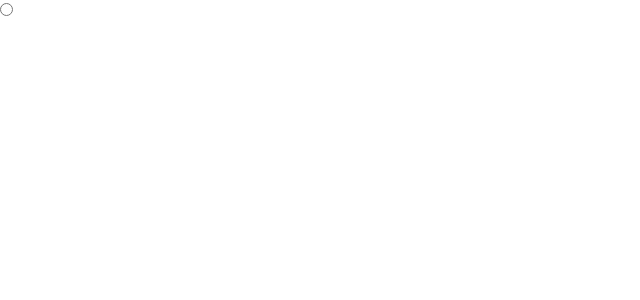
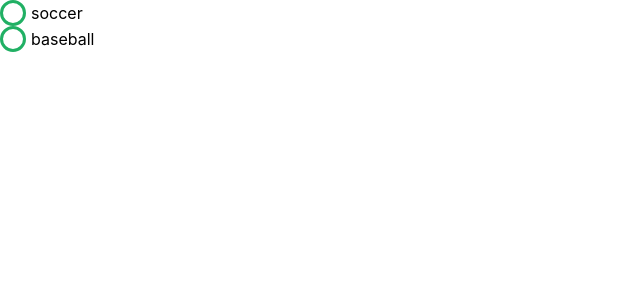
Before and after one commit to uemanX/nextjs-tips, a Next.js app: page /radio in a window 1280 px wide. Shown: the top 300 px of the page, without its empty margins (0-640 px from the left). Built offline with nearby package versions, Linux system fonts and the light colour scheme.

Commit message:
Create radioButton component.

```diff
--- a/src/component/atom/Radio.tsx
+++ b/src/component/atom/Radio.tsx
@@ -1,5 +1,96 @@
-const Radio = () => {
-  return <input type="radio" />;
+import styled from "@emotion/styled";
+
+const RadioWrapper = styled.div`
+  display: inline-flex;
+  flex-direction: row;
+  align-items: center;
+  gap: 5px;
+
+  & > label {
+    cursor: pointer;
+  }
+`;
+
+const StyledRadio = styled.span`
+  position: relative;
+
+  & > input {
+    opacity: 0;
+    position: absolute;
+    z-index: 2;
+    width: 100%;
+    height: 100%;
+    cursor: pointer;
+  }
+
+  & > span {
+    position: relative;
+    display: block;
+    width: 26px;
+    height: 26px;
+  }
+
+  // 枠
+  & > span::before {
+    position: absolute;
+    content: "";
+    display: block;
+    width: inherit;
+    height: inherit;
+    border: 3px solid var(--green);
+    border-radius: 50%;
+  }
+
+  // レ点
+  & > span::after {
+    content: "";
+    display: block;
+    width: inherit;
+    height: inherit;
+    position: absolute;
+    transform-origin: center;
+    transform: scale(0);
+    border-radius: 50%;
+    background: var(--green);
+    transition-duration: var(--duration);
+  }
+
+  // チェック時に中丸を表示
+  & > input:checked + span::after {
+    transform: scale(0.5);
+  }
+
+  & > input:disabled {
+    pointer-events: none;
+  }
+
+  & > input:disabled + span::before {
+    border-color: var(--gray);
+  }
+
+  & > input:disabled + span::after {
+    background: var(--gray);
+  }
+`;
+
+type RadioProps = {
+  id?: string;
+  label?: string;
+  name?: string;
+  checked?: boolean;
+  disabled?: boolean;
+};
+
+const Radio = ({ id, label, name, checked, disabled }: RadioProps) => {
+  return (
+    <RadioWrapper>
+      <StyledRadio>
+        <input type="radio" id={id} name={name} />
+        <span></span>
+      </StyledRadio>
+      <label htmlFor={id}>{label}</label>
+    </RadioWrapper>
+  );
 };
 
 export default Radio;
--- a/src/pages/radio.tsx
+++ b/src/pages/radio.tsx
@@ -1,9 +1,11 @@
 import { NextPage } from "next";
+import Radio from "../component/atom/Radio";
 
 const RadioPage: NextPage = () => {
   return (
-    <div>
-      <input type="radio" />
+    <div style={{ display: "flex", flexDirection: "column" }}>
+      <Radio label="soccer" id="soccer" name="group" />
+      <Radio label="baseball" id="baseball" name="group" />
     </div>
   );
 };
```
